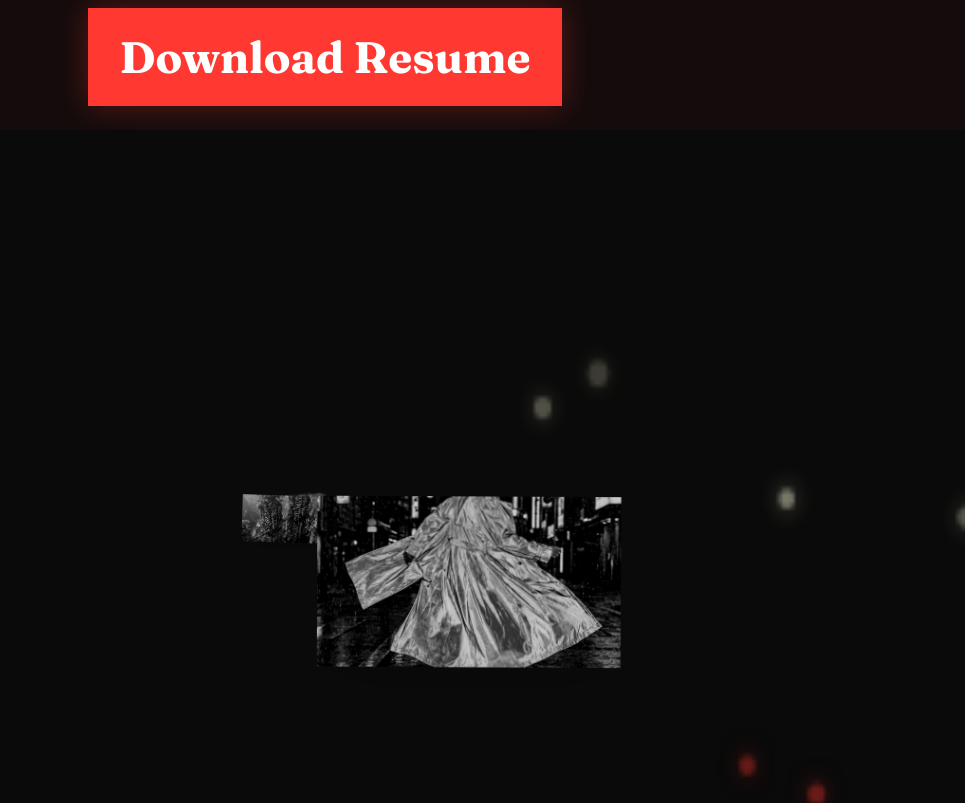
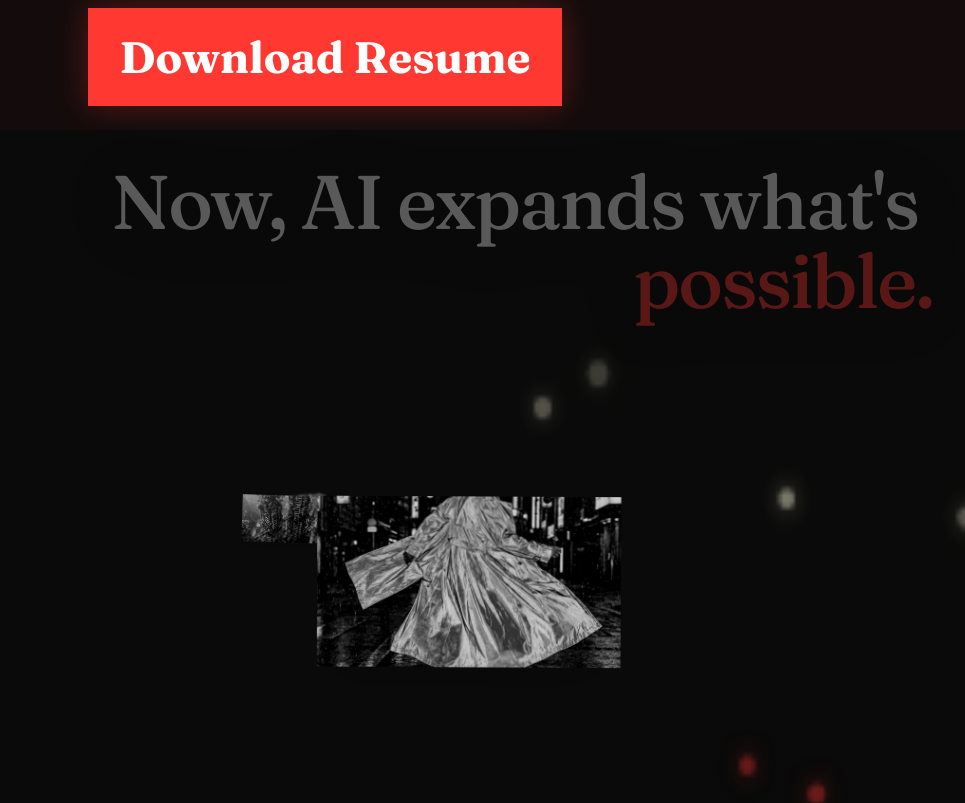
Before and after one commit to dgranda1609/daniel-granda, a React (Vite) app: page / in a window 1280 px wide. Shown: the part 5700-6503 px from the top of the page, without its empty margins (315-1280 px from the left). Built offline with nearby package versions, Linux system fonts and the light colour scheme; no server answers.

Commit message:
Update gallery scene overlay text to use 4 quadrants and z-indexed above 3D context

```diff
--- a/components/Gallery/Scene.tsx
+++ b/components/Gallery/Scene.tsx
@@ -1,6 +1,7 @@
 import React, { useRef, useMemo, useState, useEffect } from 'react';
 import { motion, useScroll, useTransform, useSpring, MotionValue, useVelocity } from 'framer-motion';
 import { useCanvasAnimation } from '../../hooks/useParticles';
+import { WordReveal } from '../Manifesto';
 
 export interface GalleryProject {
   id: string;
@@ -13,6 +14,34 @@ export interface GalleryProject {
 interface SceneProps {
   projects: GalleryProject[];
 }
+
+const NarrativeText = ({ text, scrollYProgress, start, end, highlightWord, alignClass, textAlign }: {text: string, scrollYProgress: MotionValue<number>, start: number, end: number, highlightWord?: string, alignClass: string, textAlign: string}) => {
+  const opacity = useTransform(
+    scrollYProgress,
+    [start, start + 0.05, end - 0.05, end],
+    [0, 1, 1, 0]
+  );
+
+  const [wordProgress, setWordProgress] = useState(0);
+  useEffect(() => {
+    return scrollYProgress.on('change', (val) => {
+      if (val < start) setWordProgress(0);
+      else if (val > start + 0.1) setWordProgress(1);
+      else setWordProgress((val - start) / 0.1);
+    });
+  }, [scrollYProgress, start]);
+
+  return (
+    <motion.div
+      style={{ opacity }}
+      className={`absolute ${alignClass} flex flex-col pointer-events-none p-12 md:p-32 max-w-[90vw] md:max-w-4xl`}
+    >
+      <h2 className={`font-serif text-36 md:text-56 lg:text-[76px] font-medium tracking-tight ${textAlign} leading-[1.05] text-white mix-blend-difference drop-shadow-[0_4px_30px_rgba(0,0,0,0.8)]`}>
+        <WordReveal text={text} progress={wordProgress} highlightWord={highlightWord} />
+      </h2>
+    </motion.div>
+  );
+};
 
 // Helper to generate random positions but keep them deterministic based on index
 const getRandomPos = (index: number) => {
@@ -177,6 +206,14 @@ export const Scene = ({ projects }: SceneProps) => {
              />
            ))}
         </div>
+
+        {/* Overlay Narrative Texts (Outside 3D context to guarantee top Z-index) */}
+        <div className="absolute inset-0 pointer-events-none z-[100]">
+          <NarrativeText alignClass="top-0 left-0 items-start" textAlign="text-left" text="I've seen through a lens since I was little." scrollYProgress={smoothScroll} start={0.1} end={0.28} highlightWord="lens" />
+          <NarrativeText alignClass="top-0 right-0 items-end" textAlign="text-right" text="Now, AI expands what's possible." scrollYProgress={smoothScroll} start={0.32} end={0.5} highlightWord="possible" />
+          <NarrativeText alignClass="bottom-0 left-0 items-start" textAlign="text-left" text="We iterate faster and push boundaries." scrollYProgress={smoothScroll} start={0.54} end={0.72} highlightWord="boundaries" />
+          <NarrativeText alignClass="bottom-0 right-0 items-end" textAlign="text-right" text="But the human eye defines the vision." scrollYProgress={smoothScroll} start={0.76} end={0.95} highlightWord="vision" />
+        </div>
       </div>
     </div>
   );
--- a/components/Manifesto.tsx
+++ b/components/Manifesto.tsx
@@ -7,7 +7,7 @@ import { useCanvasAnimation } from '../hooks/useParticles';
 
 // ─── Word-by-Word Reveal ─────────────────────────────────────────────────────
 
-const WordReveal: React.FC<{
+export const WordReveal: React.FC<{
   text: string;
   progress: number;
   className?: string;
```
